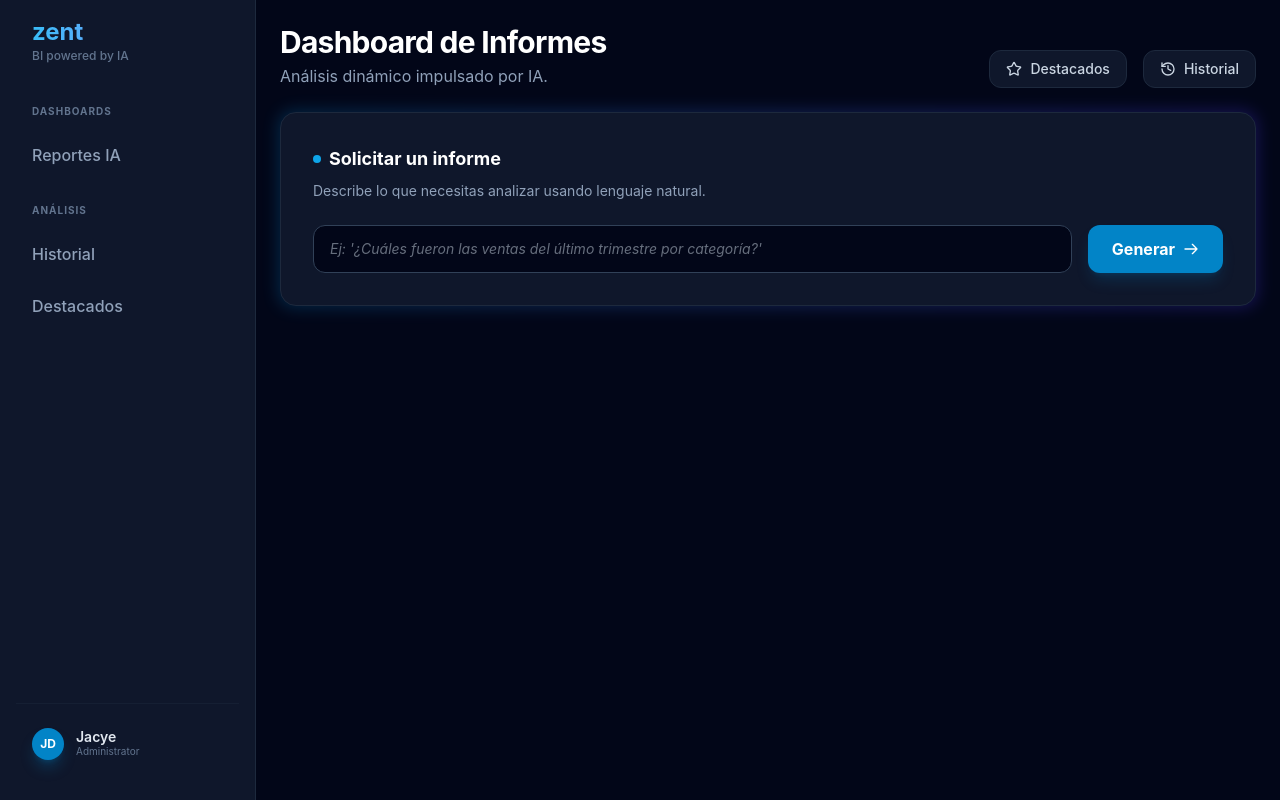
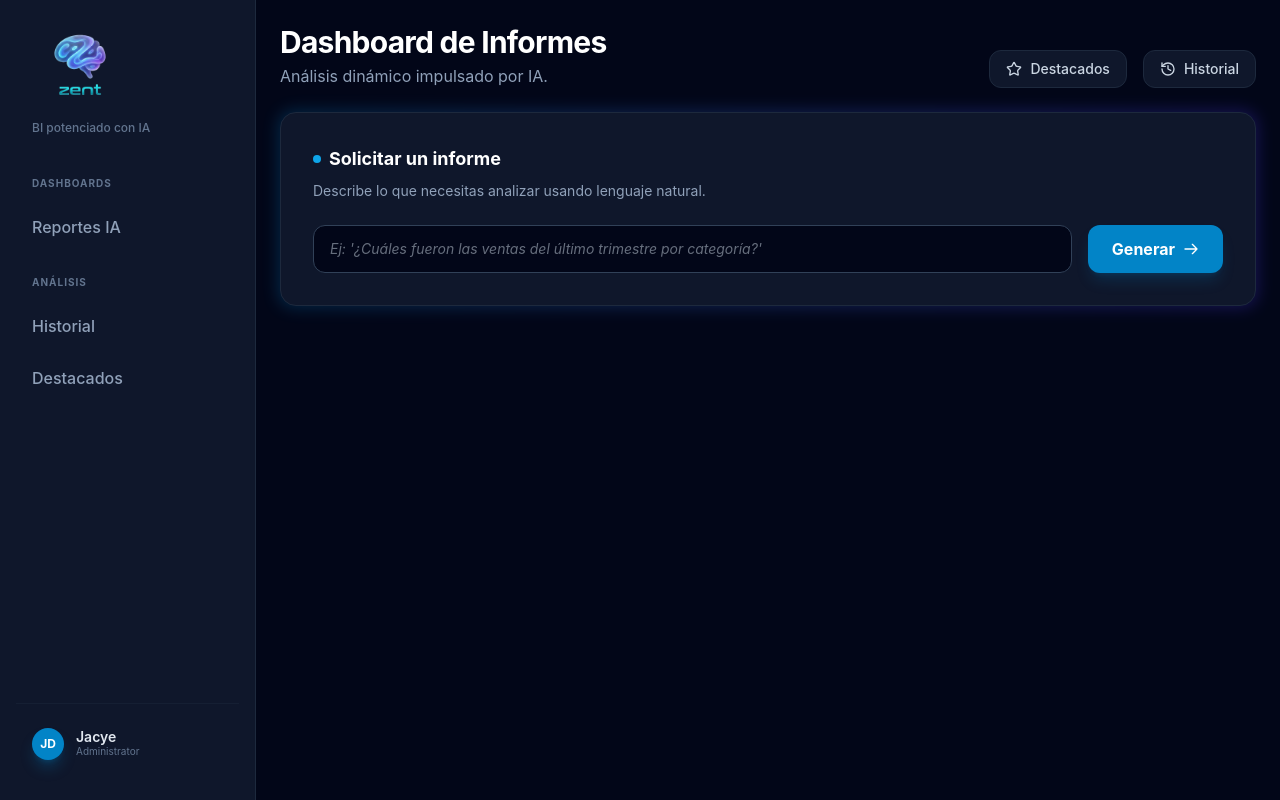
Before and after one commit to jacyeboost/zentAI, a React app in the folder frontend/: page / in a window 1280 px wide. Built offline with nearby package versions, Linux system fonts and the light colour scheme; the HTML template or start-up script is replaced by a standard one.

Commit message:
feat: Implement initial UI layout with MainLayout, Sidebar, and Topbar components, including the application logo.

```diff
--- a/frontend/src/components/Sidebar.tsx
+++ b/frontend/src/components/Sidebar.tsx
@@ -31,10 +31,8 @@ const Sidebar: React.FC<SidebarProps> = ({ onHistoryClick, onFeaturedClick }) =>
   return (
     <div className="w-64 h-screen bg-slate-900 border-r border-slate-800 flex flex-col p-4">
       <div className="mb-10 px-4">
-        <h1 className="text-2xl font-bold bg-gradient-to-r from-primary-400 to-indigo-400 bg-clip-text text-transparent">
-          zent
-        </h1>
-        <p className="text-xs text-slate-500 font-medium">BI powered by IA</p>
+        <img src="/logo.png" alt="zent" className="h-24 w-auto mb-2" />
+        <p className="text-xs text-slate-500 font-medium">BI potenciado con IA</p>
       </div>
 
       <nav className="flex-1 space-y-6">
--- a/frontend/src/components/Topbar.tsx
+++ b/frontend/src/components/Topbar.tsx
@@ -7,7 +7,7 @@ interface TopbarProps {
 const Topbar: React.FC<TopbarProps> = () => {
   return (
     <div className="h-16 border-b border-slate-800 bg-slate-900/50 backdrop-blur-md px-6 flex items-center justify-between sticky top-0 z-10">
-      {/* <div className="flex-1 max-w-xl">
+      <div className="flex-1 max-w-xl">
         <div className="relative group">
           <div className="absolute inset-y-0 left-0 pl-3 flex items-center pointer-events-none text-slate-500 group-focus-within:text-primary-400 transition-colors">
             <svg className="w-4 h-4" fill="none" stroke="currentColor" viewBox="0 0 24 24">
@@ -20,15 +20,15 @@ const Topbar: React.FC<TopbarProps> = () => {
             className="block w-full pl-10 pr-3 py-2 bg-slate-800/50 border border-slate-700 rounded-lg focus:outline-none focus:ring-2 focus:ring-primary-600/20 focus:border-primary-500 text-slate-300 text-sm transition-all"
           />
         </div>
-      </div> */}
+      </div>
 
       <div className="flex items-center gap-4">
-        {/* <button className="flex items-center gap-2 px-4 py-2 bg-primary-600 hover:bg-primary-500 text-white rounded-lg text-sm font-semibold transition-all shadow-lg shadow-primary-600/20">
+        <button className="flex items-center gap-2 px-4 py-2 bg-primary-600 hover:bg-primary-500 text-white rounded-lg text-sm font-semibold transition-all shadow-lg shadow-primary-600/20">
           <svg className="w-4 h-4" fill="none" stroke="currentColor" viewBox="0 0 24 24">
             <path strokeLinecap="round" strokeLinejoin="round" strokeWidth="2" d="M4 16v1a3 3 0 003 3h10a3 3 0 003-3v-1m-4-4l-4 4m0 0l-4-4m4 4V4" />
           </svg>
           Exportar
-        </button> */}
+        </button>
       </div>
     </div>
   );
--- a/frontend/src/layout/MainLayout.tsx
+++ b/frontend/src/layout/MainLayout.tsx
@@ -6,10 +6,10 @@ interface MainLayoutProps {
   children: React.ReactNode;
   onHistoryClick?: () => void;
   onFeaturedClick?: () => void;
-  onShare?: () => void;
+  // onShare?: () => void;
 }
 
-const MainLayout: React.FC<MainLayoutProps> = ({ children, onHistoryClick, onFeaturedClick, onShare }) => {
+const MainLayout: React.FC<MainLayoutProps> = ({ children, onHistoryClick, onFeaturedClick }) => {
   return (
     <div className="flex min-h-screen bg-slate-950 text-slate-200 selection:bg-primary-500/30">
       {/* Sidebar - Fixed */}
```
Also changed, not shown: frontend/public/logo.png (added).
